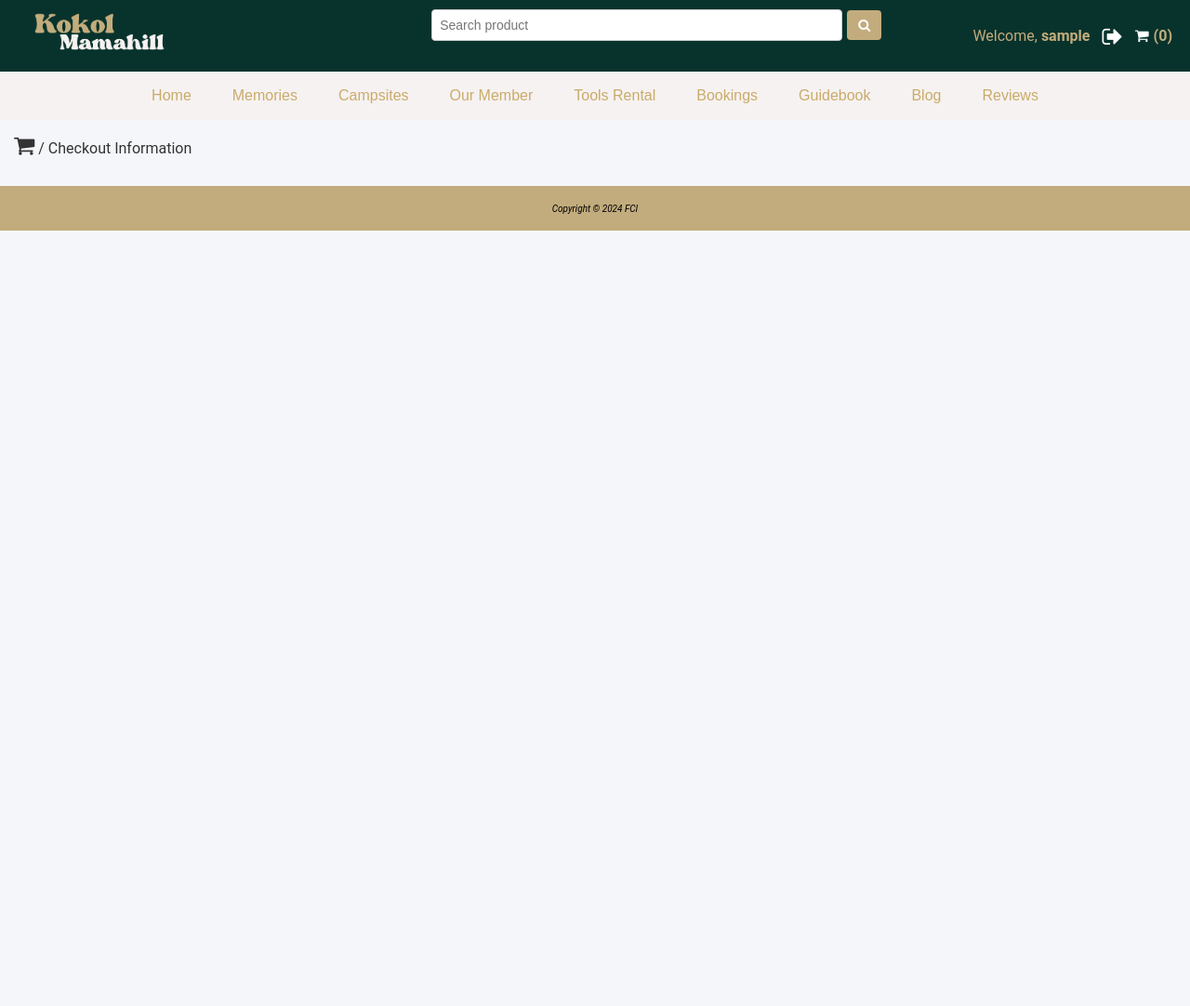
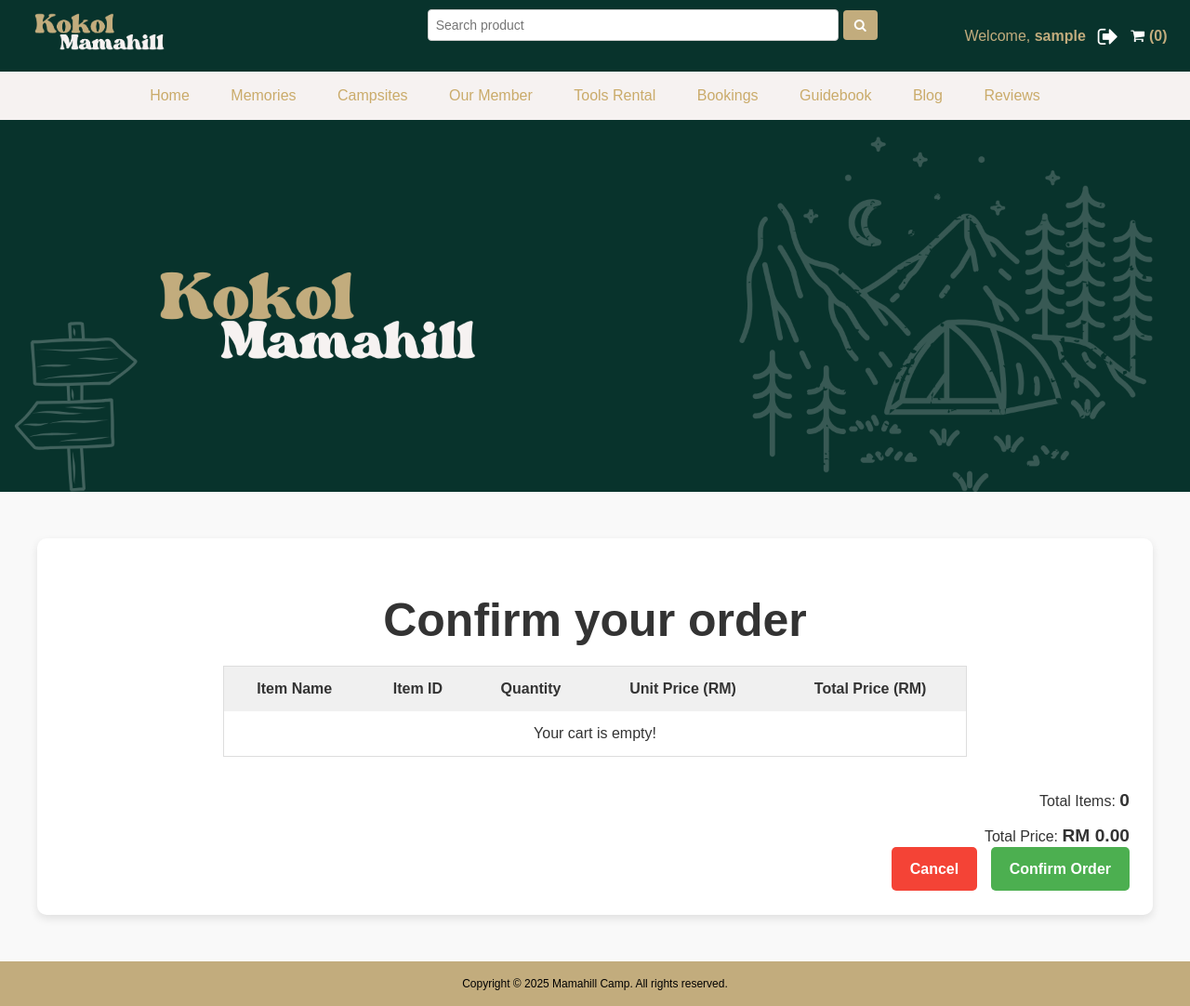
Before and after one commit to okaka00/GROUP-PPMS, a PHP site: page /campsite/checkout.php in a window 1280 px wide. Shown: the whole page at 93% size. Before the commit the page ends 248 px from the top, so only its background shows below. Run offline with PHP 8.4, Linux system fonts and the light colour scheme; the visitor is signed in with stand-in values (Sample User, id 1).

Commit message:
Update checkout.php

```diff
--- a/codes/user/checkout.php
+++ b/codes/user/checkout.php
@@ -2,104 +2,222 @@
 session_start();
 include("config/config.php");
 
-//check login
-if (!isset($_SESSION["UID"])) {
-	header("location:userAuth/login.php");
+// Initialize cart session if not set
+if (!isset($_SESSION['cart_item'])) {
+    $_SESSION['cart_item'] = [];
 }
+
+// Handle add action
+if (isset($_GET['action']) && $_GET['action'] == 'add' && isset($_GET['id'])) {
+    $id = $_GET['id'];
+    $quantity = isset($_POST['quantity']) ? (int)$_POST['quantity'] : 1;
+
+    // Fetch item details from the database
+    if (isset($_GET['type']) && $_GET['type'] == 'campsite') {
+        $sql = "SELECT * FROM campsite WHERE campsiteID = $id";
+    } else {
+        $sql = "SELECT * FROM tool WHERE toolID = $id";
+    }
+
+    $result = mysqli_query($conn, $sql);
+    $item = mysqli_fetch_assoc($result);
+
+    if ($item) {
+        // Check if item already exists in cart
+        if (isset($_SESSION['cart_item'][$item['campsiteID'] ?? $item['toolID']])) {
+            $_SESSION['cart_item'][$item['campsiteID'] ?? $item['toolID']]["quantity"] += $quantity; // Update quantity
+        } else {
+            $_SESSION['cart_item'][$item['campsiteID'] ?? $item['toolID']] = [
+                "name" => $item['campsiteName'] ?? $item['toolName'],
+                "id" => $item['campsiteID'] ?? $item['toolID'],
+                "quantity" => $quantity,
+                "price" => $item['campsitePrice'] ?? $item['pricePerDay']
+            ];
+        }
+    }
+
+    header("Location: campsite.php"); // Redirect back to campsite page
+    exit();
+}
+
+$total_quantity = 0;
+$total_price = 0;
 ?>
+
 <!DOCTYPE html>
 <html lang="en">
 
 <head>
-	<title>My Product Portfolio Page</title>
 <meta charset="utf-8">
 <meta name="viewport" content="width=device-width, initial-scale=1.0">
 <link rel="stylesheet" href="css/newstyle.css">
 <link rel="stylesheet" href="https://fonts.googleapis.com/css?family=Raleway">
 <link rel="stylesheet" href="https://cdnjs.cloudflare.com/ajax/libs/font-awesome/4.7.0/css/font-awesome.min.css">
+<style>
+    body {
+        font-family: 'Poppins', sans-serif;
+        margin: 0;
+        padding: 0;
+        background-color: #f9f9f9;
+    }
+
+    .container {
+        max-width: 1200px;
+        margin: 50px auto;
+        padding: 25px;
+        background-color: #fff;
+        border-radius: 10px;
+        box-shadow: 0 4px 10px rgba(0, 0, 0, 0.1);
+        padding-bottom: 40px;
+    }
+
+    h1 {
+        text-align: center;
+        font-weight: 600;
+        margin-bottom: 20px;
+    }
+
+    table {
+        width: 100%;
+        border-collapse: collapse;
+    }
+
+    th, td {
+        padding: 15px;
+        text-align: center;
+    }
+
+    th {
+        background-color: #f0f0f0;
+        font-weight: 600;
+    }
+
+    tr:nth-child(even) {
+        background-color: #f9f9f9;
+    }
+
+    tr:nth-child(odd) {
+        background-color: #fff;
+    }
+
+    .summary {
+        text-align: right;
+        margin-top: 20px;
+    }
+
+    .summary span {
+        font-size: 1.2rem;
+        font-weight: bold;
+    }
+
+    .actions {
+    display: flex;
+    justify-content: flex-end;
+    gap: 10px;
+    margin-top: 20px;
+    margin-bottom: 20px;
+}
+
+
+    .checkout-btn, .cancel-btn {
+        padding: 15px 20px;
+        border-radius: 5px;
+        font-weight: bold;
+        cursor: pointer;
+        text-decoration: none;
+        text-align: center;
+        margin-bottom: 50px;
+    }
+
+    .checkout-btn {
+        background-color: #4caf50;
+        color: #fff;
+        margin-left: 10px;
+    }
+
+    .checkout-btn:hover {
+        background-color: #45a049;
+    }
+
+    .cancel-btn {
+        background-color: #f44336;
+        color: #fff;
+    }
+
+    .cancel-btn:hover {
+        background-color: #d32f2f;
+    }
+
+    @media (max-width: 768px) {
+        table th, table td {
+            font-size: 0.9rem;
+            padding: 10px;
+        }
+
+        .actions {
+            flex-direction: column;
+        }
+    }
+</style>
 </head>
 
 <body>
-	<header>
-		<!-- <h1>Home</h1>
-		<img class="image" src="img/coffeeblog.png"> -->
-	</header>
 <!-- User Nav section-->
-	<?php
-	include("includes/userNav.php");
-	?>
+<?php include("includes/userNav.php"); ?>
+<!-- Navigation Menu -->
+<?php include("includes/topNav.php"); ?>
+
+<!-- Place banner under menu for bigger space -->
+<img class="image" src="img/banner.png">
+
 <!-- Main container for sticky footer -->
 <div class="container">
-		<!-- Navigation Menu -->
+    <h1>Confirm your order</h1>
+    <table>
+        <thead>
+            <tr>
+                <th>Item Name</th>
+                <th>Item ID</th>
+                <th>Quantity</th>
+                <th>Unit Price (RM)</th>
+                <th>Total Price (RM)</th>
+            </tr>
+        </thead>
+        <tbody>
+            <?php if (!empty($_SESSION['cart_item'])): ?>
+                <?php foreach ($_SESSION['cart_item'] as $item): ?>
                     <?php
-		include("includes/topNav.php");
+                    $item_total = $item["quantity"] * $item["price"];
+                    $total_quantity += $item["quantity"];
+                    $total_price += $item_total;
                     ?>
-		<p style="margin: 15px;"><i class="fa fa-shopping-cart" style="font-size:24px"></i> / Checkout Information</p>
-		<div class="section">
-			<?php
-			if (!empty($_GET["price"])) {
-				$order_amt = $_GET["price"];
-				$order_status = 1; //1= New, 2=Process, 3= Completed
+                    <tr>
+                        <td><?php echo $item["name"]; ?></td>
+                        <td><?php echo $item["id"]; ?></td>
+                        <td><?php echo $item["quantity"]; ?></td>
+                        <td><?php echo number_format($item["price"], 2); ?></td>
+                        <td><?php echo number_format($item_total, 2); ?></td>
+                    </tr>
+                <?php endforeach; ?>
+            <?php else: ?>
+                <tr>
+                    <td colspan="5" style="text-align: center;">Your cart is empty!</td>
+                </tr>
+            <?php endif; ?>
+        </tbody>
+    </table>
 
-				//sql for order_invoice table
-				$sql = "INSERT INTO reservation (status, orderAmt, userID)
-		VALUES ('" . $order_status . "','" . $order_amt . "','" . $_SESSION["UID"] . "')";
-
-				if (mysqli_query($conn, $sql)) {
-					echo "<p>&nbsp;&nbsp;&nbsp;&nbsp; New customer order record has the reservation id: " . mysqli_insert_id($conn) . "</p>";
-					$order_id = mysqli_insert_id($conn);
-				} else {
-					echo "Error: " . $sql . "<br>" . mysqli_error($conn);
-				}
-
-				foreach ($_SESSION["cart_item"] as $item) {
-					//sql for order_line table
-					$sql2 = "INSERT INTO reservation_detail (reservationID, productID, orderQuantity)
-		VALUES ('" . $order_id . "','" . $item["prodID"] . "','" . $item["quantity"] . "')";
-
-					if (mysqli_query($conn, $sql2)) {
-						//echo "<p>New customer order record created successfully.";
-						echo "<p>&nbsp;&nbsp;&nbsp;&nbsp; Reservation detail record has the Line id: " . mysqli_insert_id($conn) . "</p><br>";
-						$line_id = mysqli_insert_id($conn);
-					} else {
-						echo "Error: " . $sql . "<br>" . mysqli_error($conn);
-					}
-				}
-			}
-			mysqli_close($conn);
-			unset($_SESSION["cart_item"]); //unset cart
-			?>
+    <div class="summary">
+            <p>Total Items: <span><?php echo $total_quantity; ?></span></p>
+            <p>Total Price: <span>RM <?php echo number_format($total_price, 2); ?></span></p>
+        <a href="cart_action.php" class="cancel-btn">Cancel</a>
+        <a href="my_order.php" class="checkout-btn">Confirm Order</a>
     </div>
 </div>
-	<p></p>
-	<footer class="footer">
-		<p><small><i>Copyright &copy; 2024 FCI</i></small></p>
+
+<!-- Footer -->
+<footer>
+    <p>Copyright &copy; 2025 Mamahill Camp. All rights reserved.</p>
 </footer>
-
-	<script>
-		document.addEventListener("DOMContentLoaded", function() {
-			const navLinks = document.querySelectorAll(".topnav a");
-			const currentPath = window.location.pathname;
-
-			navLinks.forEach(link => {
-				if (link.href.includes(currentPath)) {
-					link.classList.add("active");
-				} else {
-					link.classList.remove("active");
-				}
-			});
-		});
-
-		function myFunction() {
-			var x = document.getElementById("myTopnav");
-			if (x.className === "topnav") {
-				x.className += " responsive";
-			} else {
-				x.className = "topnav";
-			}
-		}
-	</script>
-
 </body>
-
 </html>
```
Lines whose indentation alone changed are shown as unchanged.
